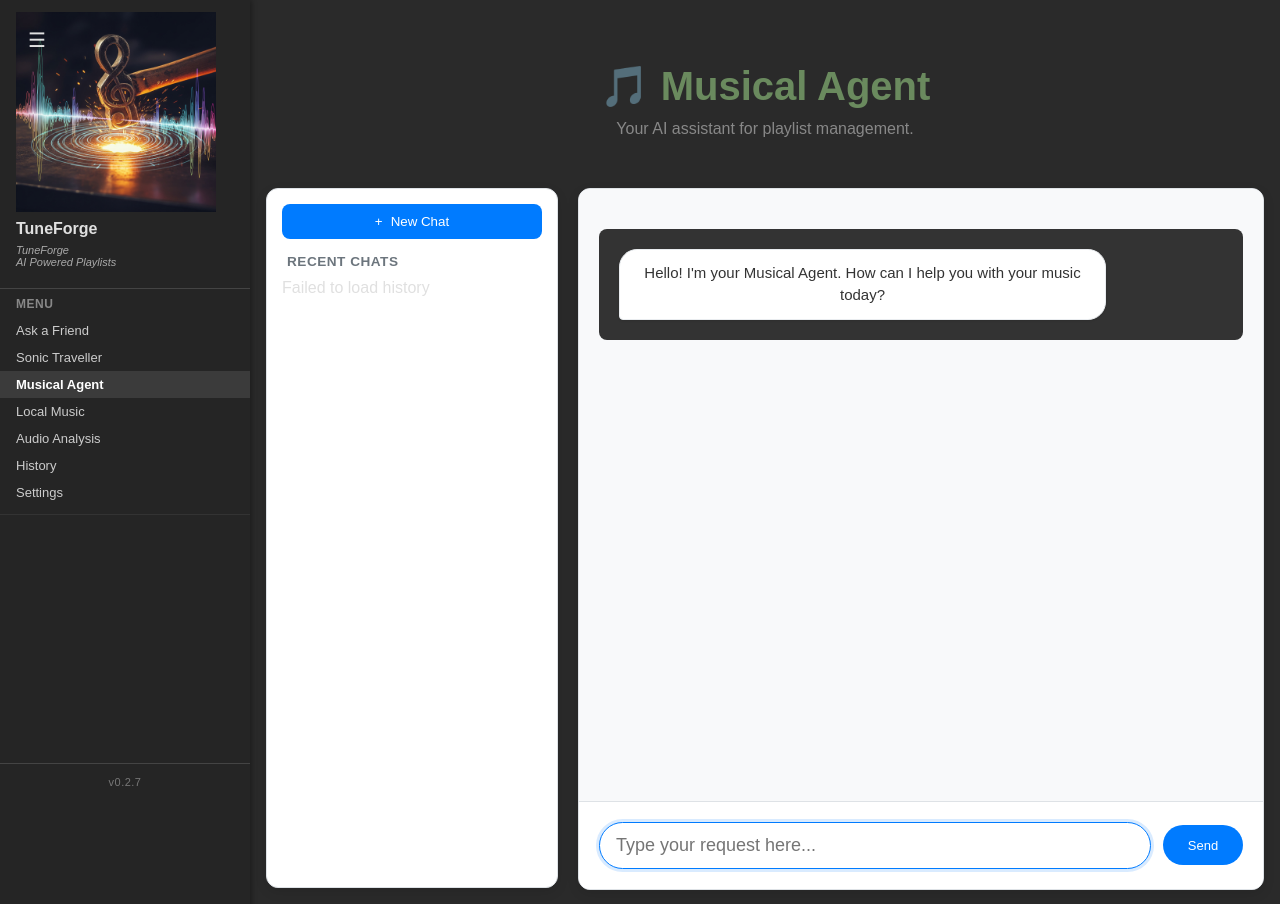
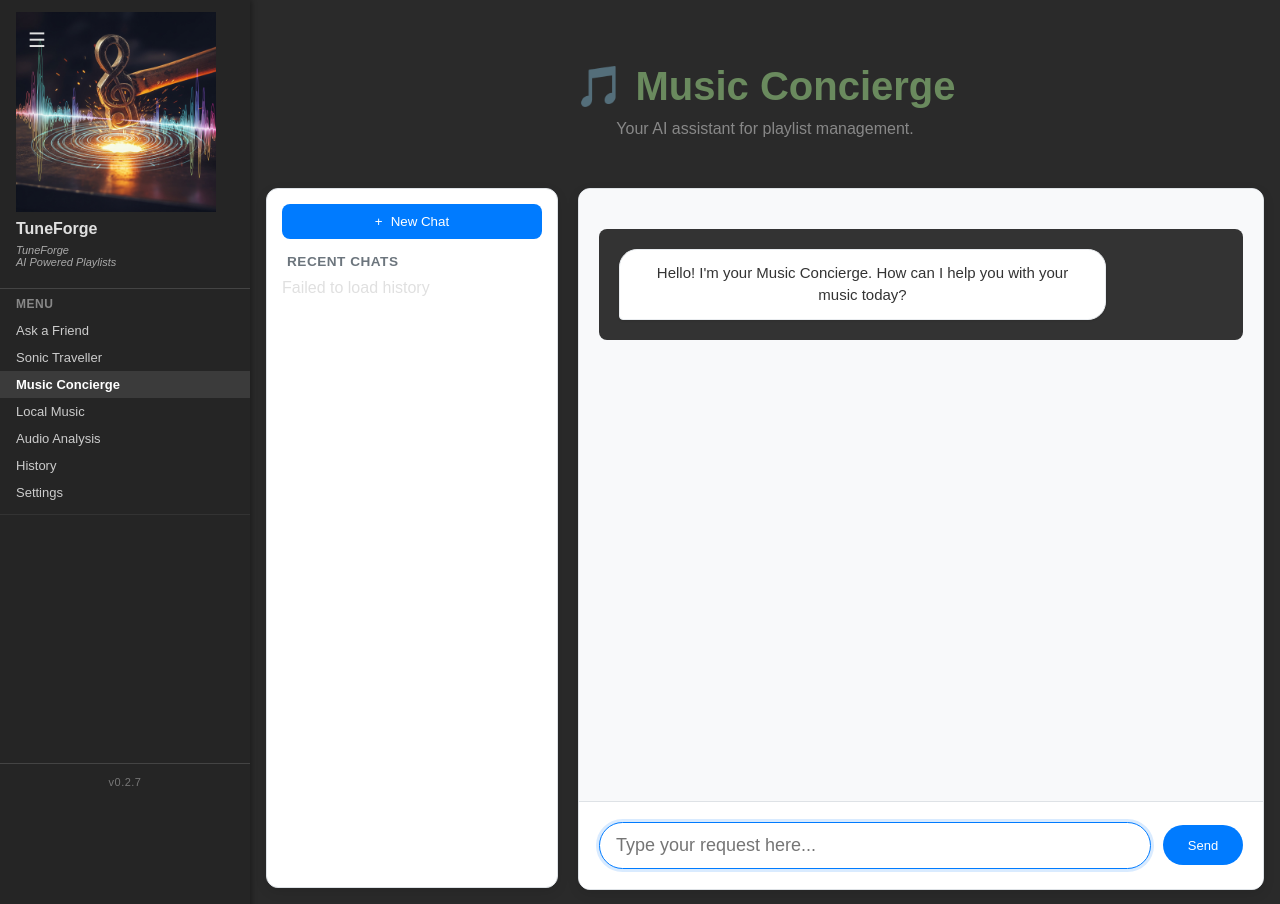
Before and after one commit to icewall905/TuneForge, a Flask app: page /musical-agent in a window 1280 px wide. Run offline with Flask 3, Linux system fonts and the light colour scheme; some libraries are stand-ins or nearby versions.

Commit message:
Rename 'Musical Agent' to 'Music Concierge' across all user-facing text

```diff
--- a/templates/layout.html
+++ b/templates/layout.html
@@ -62,7 +62,7 @@
                 <ul>
                     <li><a href="{{ url_for('main.index') }}" class="{% if request.endpoint == 'main.index' %}active{% endif %}">Ask a Friend</a></li>
                     <li><a href="{{ url_for('main.new_generator') }}" class="{% if request.endpoint == 'main.new_generator' %}active{% endif %}">Sonic Traveller</a></li>
-                    <li><a href="{{ url_for('main.musical_agent') }}" class="{% if request.endpoint == 'main.musical_agent' %}active{% endif %}">Musical Agent</a></li>
+                    <li><a href="{{ url_for('main.musical_agent') }}" class="{% if request.endpoint == 'main.musical_agent' %}active{% endif %}">Music Concierge</a></li>
                     <li><a href="{{ url_for('main.local_music_page') }}" class="{% if request.endpoint == 'main.local_music_page' %}active{% endif %}">Local Music</a></li>
                     <li><a href="{{ url_for('main.audio_analysis_page') }}" class="{% if request.endpoint == 'main.audio_analysis_page' %}active{% endif %}">Audio Analysis</a></li>
                     <li><a href="{{ url_for('main.history') }}" class="{% if request.endpoint == 'main.history' %}active{% endif %}">History</a></li>
--- a/templates/musical_agent.html
+++ b/templates/musical_agent.html
@@ -1,10 +1,10 @@
 {% extends 'layout.html' %}
 
-{% block title %}Musical Agent - TuneForge{% endblock %}
+{% block title %}Music Concierge - TuneForge{% endblock %}
 
 {% block content %}
 <div class="page-header">
-    <h1>🎵 Musical Agent</h1>
+    <h1>🎵 Music Concierge</h1>
     <p>Your AI assistant for playlist management.</p>
 </div>
 
@@ -27,7 +27,7 @@
                     <!-- Messages will appear here -->
                     <div class="message agent-message">
                         <div class="message-content">
-                            Hello! I'm your Musical Agent. How can I help you with your music today?
+                            Hello! I'm your Music Concierge. How can I help you with your music today?
                         </div>
                     </div>
                 </div>
@@ -910,7 +910,7 @@
                 // Render messages
                 if (data.messages.length === 0) {
                     // Show welcome message for empty chat
-                    appendMessage("Hello! I'm your Musical Agent. How can I help you with your music today?", 'agent');
+                    appendMessage("Hello! I'm your Music Concierge. How can I help you with your music today?", 'agent');
                 } else {
                     data.messages.forEach(msg => {
                         appendMessage(msg.content, msg.role === 'user' ? 'user' : 'agent');
--- a/templates/settings.html
+++ b/templates/settings.html
@@ -142,7 +142,7 @@
                     <div class="form-group">
                         <label for="n8n_webhook_url">n8n Webhook URL:</label>
                         <input type="text" id="n8n_webhook_url" name="n8n_webhook_url" value="{{ n8n_webhook_url }}" placeholder="https://n8n.lan/webhook/...">
-                        <p class="help-text">The webhook URL for your n8n Musical Agent workflow.</p>
+                        <p class="help-text">The webhook URL for your n8n Music Concierge workflow.</p>
                     </div>
 
                     <div class="form-group">
```
Also changed, not shown: important.md (+3 -3 lines).
